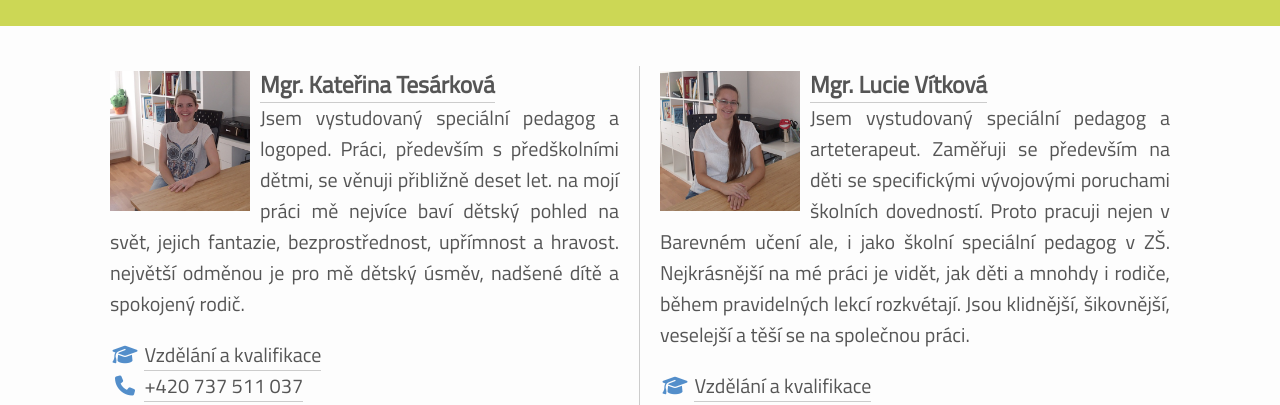
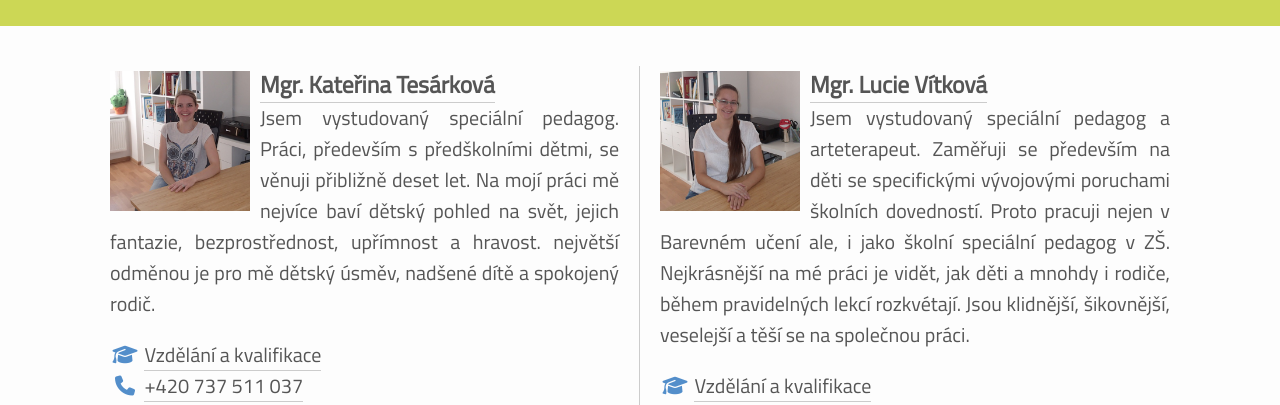
Before and after one commit to JakubTesarek/barevneuceni.cz, a Jekyll site: the page built from index.html, in a window 1280 px wide. Shown: the part 1394-1799 px from the top of the page. Built offline with Jekyll 4.4.1, drawn with Linux system fonts in a browser that asks for light colours; nearby versions of some CDN libraries.

Commit message:
Update people.yml

```diff
--- a/_data/people.yml
+++ b/_data/people.yml
@@ -6,7 +6,7 @@ katka:
   picture_large: /assets/img/katka-profile-large.jpg
   ic: 03984338
   page: /katka
-  bio: Jsem vystudovaný speciální pedagog a logoped. Práci, především s předškolními dětmi, se věnuji přibližně deset let. na mojí práci mě nejvíce baví dětský pohled na svět, jejich fantazie, bezprostřednost, upřímnost a hravost. největší odměnou je pro mě dětský úsměv, nadšené dítě a spokojený rodič.
+  bio: Jsem vystudovaný speciální pedagog. Práci, především s předškolními dětmi, se věnuji přibližně deset let. Na mojí práci mě nejvíce baví dětský pohled na svět, jejich fantazie, bezprostřednost, upřímnost a hravost. největší odměnou je pro mě dětský úsměv, nadšené dítě a spokojený rodič.
 
 lucka:
   name: Mgr. Lucie Vítková
```
